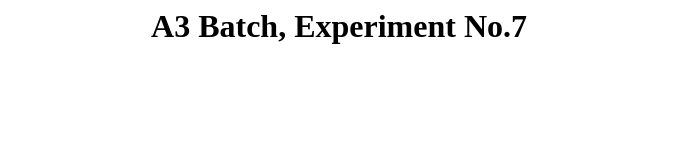
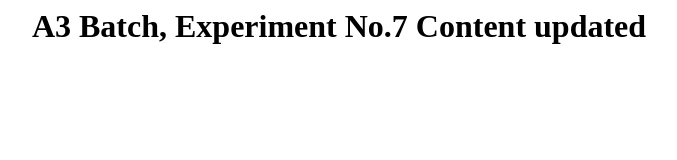
Before and after one commit to sveridevops/a3exp7, a plain HTML site: page index.html in a window 1280 px wide. Shown: the whole page, without its empty margins (301-978 px from the left). Drawn offline with Linux system fonts and the light colour scheme.

Commit message:
Second commit

```diff
--- a/index.html
+++ b/index.html
@@ -1 +1 @@
-<H1><CENTER>A3 Batch, Experiment No.7 </center></h1>
+<H1><CENTER>A3 Batch, Experiment No.7 Content updated </center></h1>
```
